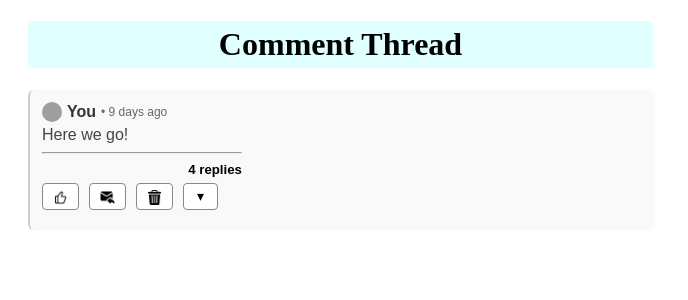
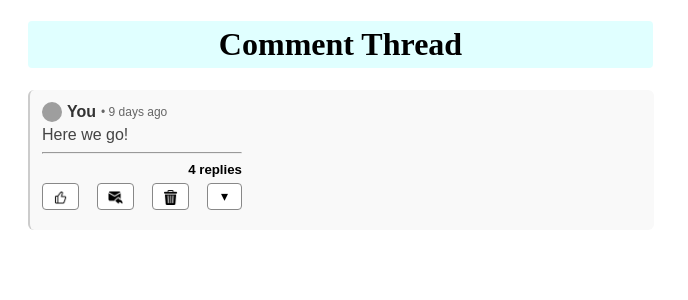
Before and after one commit to ringku1/Comment-Thread, a React (Vite) app in the folder my-react-app/: page / in a window 1280 px wide. Shown: the top 300 px of the page, without its empty margins (0-688 px from the left). Built offline with nearby package versions, Linux system fonts and the light colour scheme; grey boxes are pictures that could not be loaded.

Commit message:
fix button positions

```diff
--- a/my-react-app/src/CommentNode.jsx
+++ b/my-react-app/src/CommentNode.jsx
@@ -17,7 +17,7 @@ function CommentNode({ comment, onDelete, onSend, onLike }) {
   }, [replyButt]);
   function handleLikes() {
     setLiked(!liked);
-    onLike(comment.id,liked?0:1);
+    onLike(comment.id, liked ? 0 : 1);
   }
 
   function handleSubmit(e) {
@@ -108,7 +108,13 @@ function CommentNode({ comment, onDelete, onSend, onLike }) {
           </h5>
         )}
       </div>
-      <div style={{ display: "flex", gap: "10px", alignItems: "center" }}>
+      <div
+        style={{
+          display: "flex",
+          gap: "18px",
+          alignItems: "center",
+        }}
+      >
         <button
           title={liked ? "Unlike" : "Like"}
           onClick={handleLikes}
```
